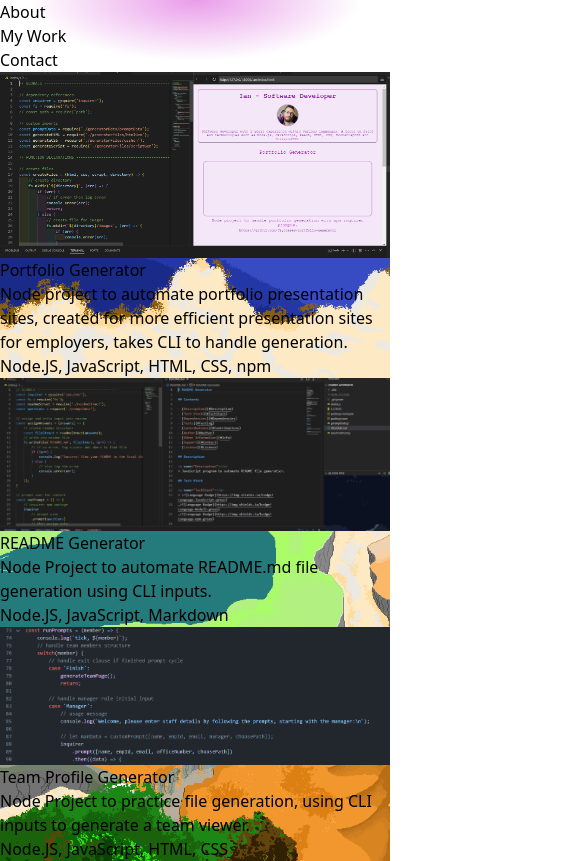
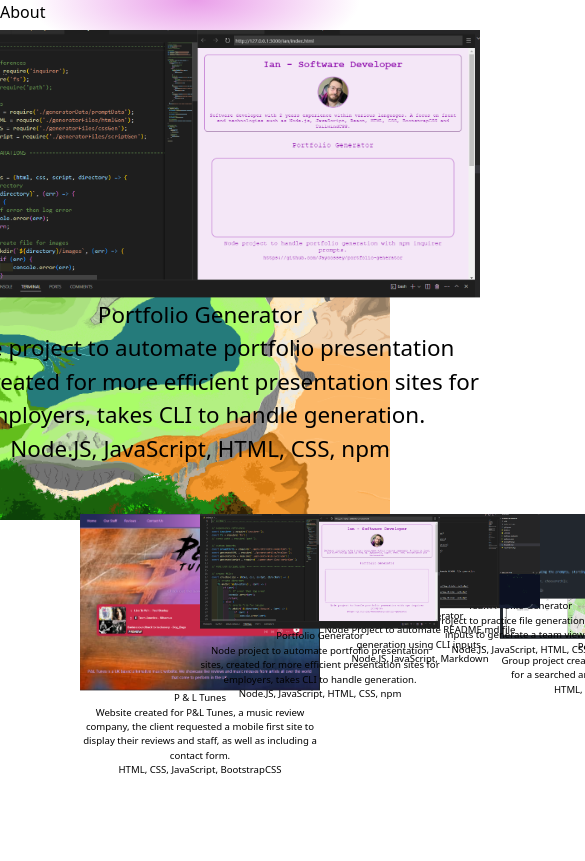
Before and after one commit to Jaycossey/react-portfolio, a React (Vite) app: page / in a window 390 px wide. Shown: the top 861 px of the page, 585 px wide, since content can reach past the window. Built offline with nearby package versions, Linux system fonts and the light colour scheme.

Commit message:
revisited how to structure components, reworked layout for portfolio, need to rework about section layout and media queries

```diff
--- a/src/App.css
+++ b/src/App.css
@@ -23,6 +23,12 @@
     background-color: var(--purple-2);
 }
 
+nav,
+.navlink,
+.active {
+    cursor: url('./assets/icons/cursor-icon.png'), auto;
+}
+
 /* ABOUT STYLING */
 .shadowBg {
     background-image: radial-gradient(ellipse at right, white 5%, transparent 60%);
@@ -35,3 +41,50 @@
     background-position: center;
     background-size: cover;
 }
+
+.animationCard {
+    height: 400px;
+    width: 400px;
+    position: absolute;
+    text-align: center;
+    bottom: 10px;
+    transform: scale(0.6);
+}
+
+.animationCard:hover {
+    transform: rotate(2deg) scale(0.7);
+    z-index: 10 !important;
+    transition-duration: 100ms;
+    cursor: url('./assets/icons/cursor-icon.png'), auto;
+}
+
+.animationCard:nth-child(2) {
+    margin-left: 120px;
+    z-index: 5;
+}
+
+.animationCard:nth-child(3) {
+    z-index: 4;
+    margin-left: 220px;
+}
+
+.animationCard:nth-child(4) {
+    z-index: 3;
+    margin-left: 320px;
+}
+.animationCard:nth-child(5) {
+    z-index: 2;
+    margin-left: 420px;
+}
+.animationCard:nth-child(6) {
+    z-index: 1;
+    margin-left: 520px;
+}
+
+#showcase {
+    position: relative;
+    transform: scale(1.4);
+    margin: auto;
+    grid-row: 1 / -1;
+    grid-column: 2;
+}
--- a/src/components/About.jsx
+++ b/src/components/About.jsx
@@ -1,66 +1,43 @@
 import Card from './Card';
 import text from '../textFiles/text';
+import profile from '../assets/images/profile.png';
 
 // Also dont like this layout -- need to think how to show and hold this information, create a reusable card element and then handle
 // text data by passing in as props.
 
 // About me component
 const About = () => {
+    const techList = "Tech Stack\nHTML\nCSS\nJavaScript\nNode.Js\nReact.JS\njQuery\nGit\nGitHub\n";
 
     return (
         <>
-        {/* Grid Container for static about section */}
+        {/* Flex Container for static about section */}
             <div className='w-screen
                             h-screen
                             bg-slate-500
                             p-20
                             text-center
-                            bg-port'>
+                            bg-port
+                            grid
+                            grid-cols-2
+                            grid-rows-2
+                            gap-10'>
+
+                {/* Profile photo container */}
+                <img src={profile}
+                    className='w-80
+                                h-80
+                                rounded-full
+                                border-4
+                                border-purple-500
+                                shadow-xl' />
 
                 {/* Welcome Text Container */}
-                <Card text={text.about} />
+                <Card text={text.about} className='' />
 
-                {/* Profile photo container */}
-                <div className="">
+                {/* Tech Stack container */}
+                <Card text={techList} />
 
-                    <img className="w-80
-                                    h-80
-                                    border-8
-                                    border-purple-900
-                                    rounded-full
-                                    ml-40
-                                    m-auto"
-                        src='./src/assets/images/profile.png'
-                        alt="Profile Photo" />
-                </div>
-
-                {/* Tech Stack and soft skills */}
-                <div className="row-span-3
-                                col-start-2
-                                text-right
-                                mr-16
-                                shadowBg">
-
-                    <p className="text-lg
-                                underline
-                                underline-offset-4
-                                mb-6
-                                mr-2">My Tech Stack</p>
-
-                    <ul className="mr-5">
-                        <li>HTML</li>
-                        <li>CSS</li>
-                        <li>JavaScript (ES6)</li>
-                        <li>Node.JS</li>
-                        <li>React.JS</li>
-                        <li>npm</li>
-                        <li>TailwindCSS</li>
-                        <li>BootstrapCSS</li>
-                        <li>Git</li>
-                        <li>GitHub</li>
-                    </ul>
-
-                </div>
             </div>
         </>
     );
--- a/src/components/Card.jsx
+++ b/src/components/Card.jsx
@@ -1,14 +1,17 @@
 // Reusable card component to hold plaintext
 const Card = (props) => {
+
     return (
         // Container div
         <div className="bg-slate-200
-                        bg-opacity-50
+                        bg-opacity-80
                         rounded-2xl
                         border-4
                         border-purple-500
                         text-purple-800
-                        p-5">
+                        p-5
+                        shadow-black
+                        shadow-2xl">
 
             {/* Text Content */}
             {props.text}
--- a/src/components/NavBar.jsx
+++ b/src/components/NavBar.jsx
@@ -7,21 +7,21 @@ const NavBar = () => {
                 <NavLink
                     to="/About"
                     className={({isActive, isPending}) =>
-                        isPending ? "pending" : isActive ? "active" : ""
+                        isPending ? "pending" : isActive ? "active" : "navlink"
                     }
                 ><li>About</li></NavLink>
 
                 <NavLink
                     to="/*"
                     className={({isActive, isPending}) =>
-                        isPending ? "pending" : isActive ? "active" : ""
+                        isPending ? "pending" : isActive ? "active" : "navlink"
                     }
                 ><li>My Work</li></NavLink>
 
                 <NavLink
                     to="/Contact"
                     className={({isActive, isPending}) =>
-                        isPending ? "pending" : isActive ? "active" : ""
+                        isPending ? "pending" : isActive ? "active" : "navlink"
                     }
                 ><li>Contact</li></NavLink>
 
--- a/src/components/Portfolio.jsx
+++ b/src/components/Portfolio.jsx
@@ -1,9 +1,12 @@
 import { useState } from 'react';
 import Presentation from './Presentation';
 import projectList from "../utils/projectObj";
+import Card from './Card';
+import text from '../textFiles/text';
 
 const Portfolio = () => {
     console.log(projectList);
+    const [current, setCurrent] = useState(projectList[0]);
 
     return (
         <>
@@ -11,32 +14,27 @@ const Portfolio = () => {
             <div className="w-screen
                             h-screen
                             bg-port
-                            p-20">
+                            p-20
+                            overflow-hidden
+                            grid
+                            grid-cols-2
+                            grid-rows-2">
 
-                {/* carousel display container */}
-                <div className="h-screen
-                                flex
-                                flex-row
-                                gap-20
-                                m-auto
-                                text-center
-                                items-center
-                                justify-center">
+                {/* Intro to portfolio text */}
+                <Card text={text.port} />
 
-                    {/* Portfolio piece [1], click to bring to focus */}
-                    <Presentation position="left"
-                                project={projectList[0]} />
+                {/* Use Map to create an array of portfolio cards */}
+                {projectList.map((data) => {
+                    return (
+                        <Presentation project={data} />
+                    )
+                })}
 
-                    {/* Center focus Portfolio [2] These indexes will be important */}
-                    <Presentation position="center"
-                                project={projectList[1]} />
-
-                    {/* Portfolio [3] 3rd shown half transparent */}
-                    <Presentation position="right"
-                                project={projectList[2]} />
-                </div>
+                {/* Main Presentation Project */}
+                <Presentation id="showcase" project={current} />
 
             </div>
+
         </>
 
     );
--- a/src/components/Presentation.jsx
+++ b/src/components/Presentation.jsx
@@ -2,15 +2,17 @@ const Presentation = (props) => {
 
     return (
         // Parent/Background container
-        <div className="bg-slate-500
-                        bg-opacity-50
+        <div id={props.id}
+            className="bg-slate-200
+                        bg-opacity-80
                         border-4
                         rounded-2xl
                         border-purple-500
                         p-2
-                        w-80
-                        h-100
-                        text-purple-700">
+                        text-purple-800
+                        shadow-2xl
+                        shadow-black
+                        animationCard">
 
             {/* Image of project */}
             <img src={props.project.image}
--- a/src/textFiles/text.jsx
+++ b/src/textFiles/text.jsx
@@ -1,7 +1,8 @@
 // Not happy with this one, will write a function to call text data from text files to reuse for each component.
 const text = {
     about: "Hello World! My name is Ian, I am a passionate and versatile software developer with a keen focus on full stack development and game development. My expertise lies in crafting seamless and engaging user experiences through specialized front-end web development. Delving deep into the world of JavaScript, I have honed my skills in various frameworks, including React, Node.js, and jQuery. My commitment to staying at the forefront of web technologies allows me to create dynamic and responsive applications that push the boundaries of user interaction. Proficient in CSS, I leverage frameworks such as Tailwind and Bootstrap to streamline the design process and ensure a polished, visually appealing final product. My journey in software development is not just about writing code; it's about creating immersive digital experiences that captivate users. With a strong foundation in front-end technologies and a passion for pushing the boundaries of innovation, I am dedicated to contributing to the ever-evolving landscape of web and game development. Whether it's building intuitive interfaces or crafting immersive gaming environments, I bring a blend of technical expertise and creative problem-solving to every project I undertake.",
-    contact: "If you would like to work with me, please follow the links below"
+    contact: "If you would like to work with me, please follow the links below",
+    port: "Hover over and click the project you would like to see."
 }
 
 export default text;
```
